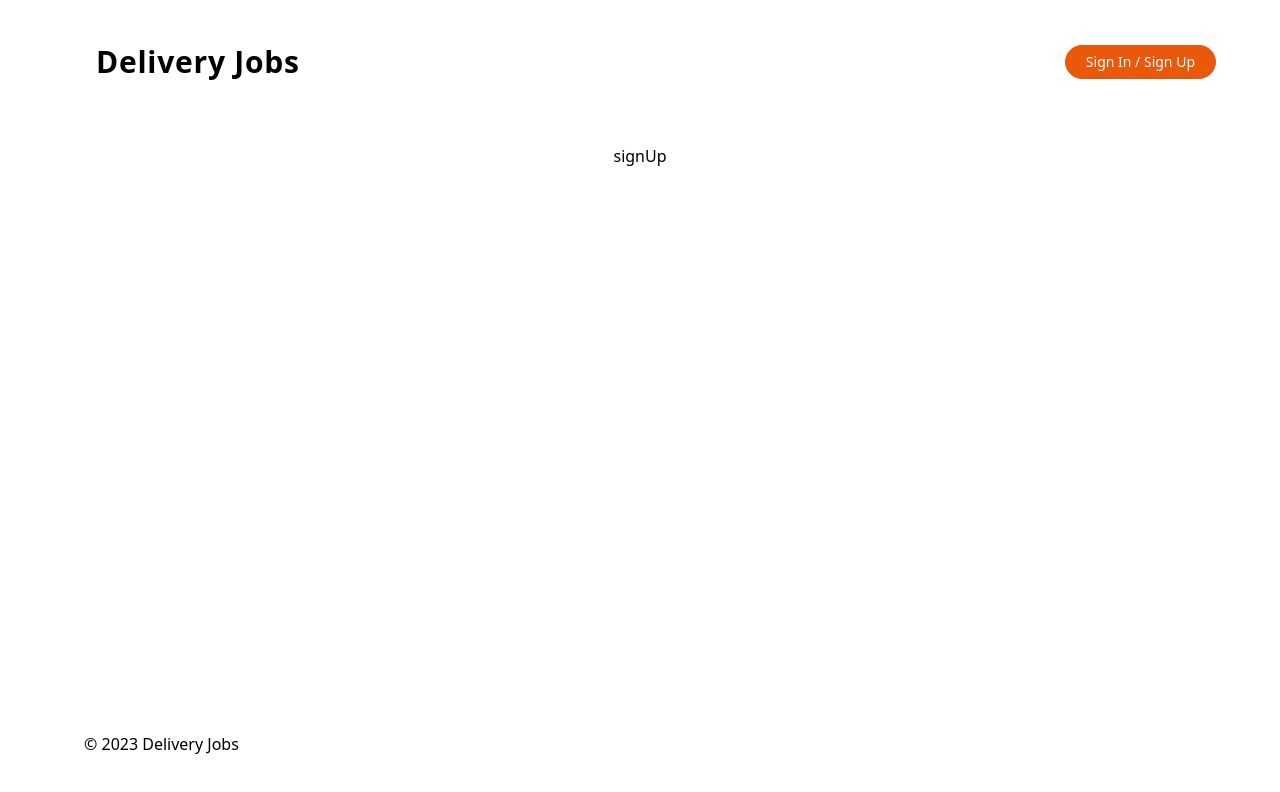
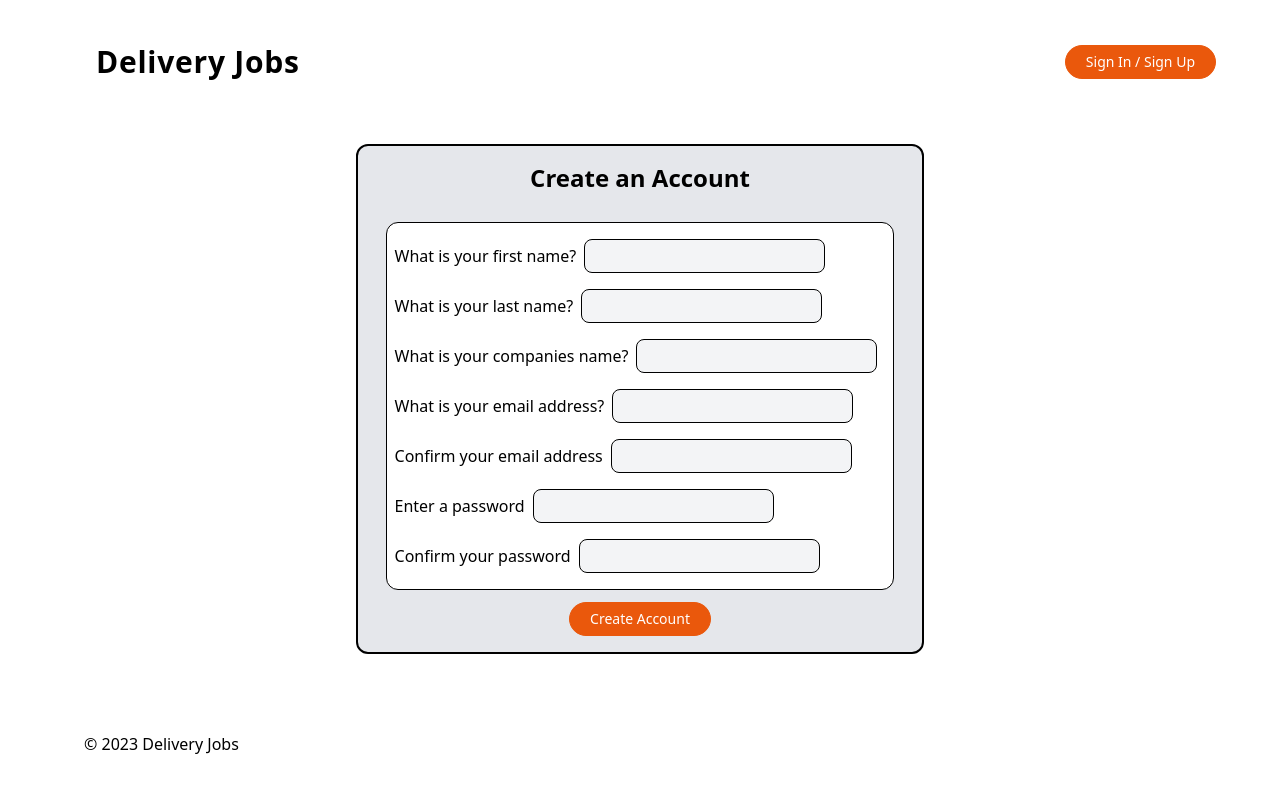
Before and after one commit to elibodo/delivery-jobs, a Next.js app: page /signUp in a window 1280 px wide. Shown: the top 792 px of the page. Built offline with nearby package versions, Linux system fonts and the light colour scheme.

Commit message:
Create the initial sign up page

```diff
--- a/app/logIn/page.jsx
+++ b/app/logIn/page.jsx
@@ -9,7 +9,7 @@ const logIn = () => {
         <div className="m-3 flex flex-col items-center border border-black rounded-xl bg-white">
           <h2 className="m-3 text-xl font-semibold">Job Seekers</h2>
           <input
-            type="text"
+            type="email"
             placeholder="Email..."
             className="p-2 m-2 border border-black rounded-lg bg-gray-100"
           />
@@ -23,7 +23,7 @@ const logIn = () => {
         <div className="m-3 flex flex-col items-center border border-black rounded-xl bg-white">
           <h2 className="m-3 text-xl font-semibold">Employers</h2>
           <input
-            type="text"
+            type="email"
             placeholder="Email..."
             className="p-2 m-2 border border-black rounded-lg bg-gray-100"
           />
--- a/app/signUp/page.jsx
+++ b/app/signUp/page.jsx
@@ -1,7 +1,69 @@
 import React from "react";
+import Link from "next/link";
 
 const signUp = () => {
-  return <div>signUp</div>;
+  return (
+    <section className="flex flex-col justify-center content-center items-center bg-gray-200 border-black border-2 p-4 rounded-xl">
+      <h1 className="text-2xl font-bold mb-4">Create an Account</h1>
+      <div className="flex flex-col border border-black m-3 p-2 rounded-xl bg-white">
+        <label>
+          What is your first name?
+          <input
+            type="text"
+            required
+            className="p-1 m-2 border border-black rounded-lg bg-gray-100"
+          ></input>
+        </label>
+        <label className=" justify-between">
+          What is your last name?
+          <input
+            type="text"
+            className="p-1 m-2 border border-black rounded-lg bg-gray-100"
+          ></input>
+        </label>
+        <label>
+          What is your companies name?
+          <input
+            type="text"
+            className="p-1 m-2 border border-black rounded-lg bg-gray-100"
+          ></input>
+        </label>
+        <label>
+          What is your email address?
+          <input
+            type="text"
+            className="p-1 m-2 border border-black rounded-lg bg-gray-100"
+          ></input>
+        </label>
+        <label>
+          Confirm your email address
+          <input
+            type="text"
+            className="p-1 m-2 border border-black rounded-lg bg-gray-100"
+          ></input>
+        </label>
+        <label>
+          Enter a password
+          <input
+            type="text"
+            className="p-1 m-2 border border-black rounded-lg bg-gray-100"
+          ></input>
+        </label>
+        <label>
+          Confirm your password
+          <input
+            type="text"
+            className="p-1 m-2 border border-black rounded-lg bg-gray-100"
+          ></input>
+        </label>
+      </div>
+      <div>
+        <Link href={"/"} className="black_button">
+          Create Account
+        </Link>
+      </div>
+    </section>
+  );
 };
 
 export default signUp;
```
